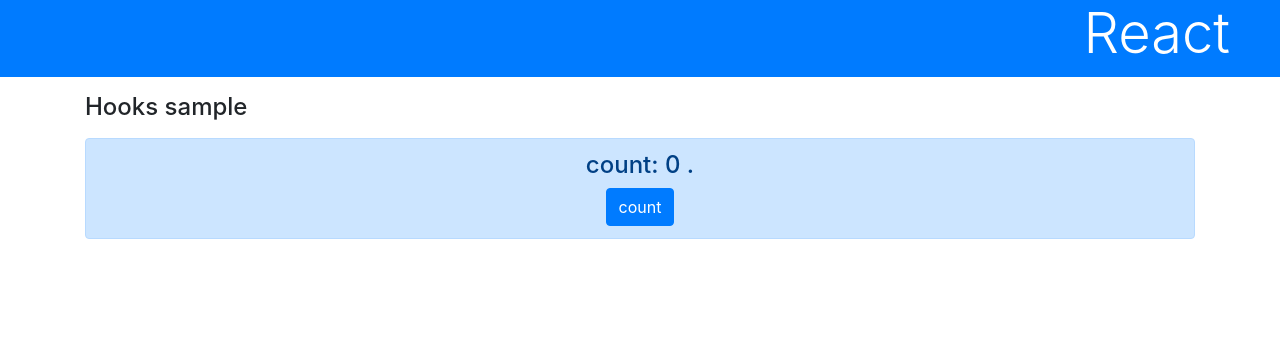
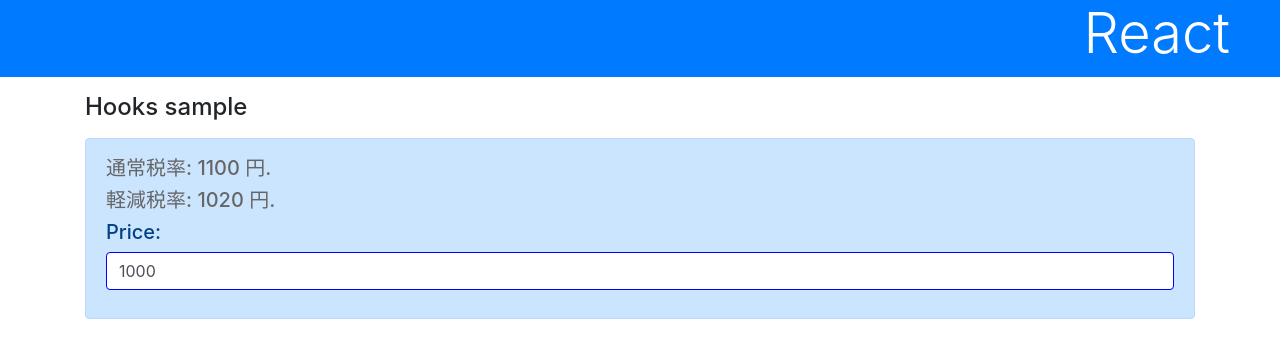
Before and after one commit to AKIRA-HONDA0803/React.js_and_Next.js, a React (Create React App) app in the folder Chapter03/3.2/react_app/: page / in a window 1280 px wide. Shown: the top 358 px of the page. Built offline with nearby package versions, Linux system fonts and the light colour scheme.

Commit message:
複雑な操作を行うフック

```diff
--- a/Chapter03/3.2/react_app/src/App.js
+++ b/Chapter03/3.2/react_app/src/App.js
@@ -1,24 +1,37 @@
 import React, { useState, useEffect } from 'react';
 import './App.css';
 
-function useCounter() {
-  const [num, setNum] = useState(0)
+const useTax = (t1, t2)=> {
+  const [price, setPrice] = useState(1000)
+  const [tx1] = useState(t1)
+  const [tx2] = useState(2)
 
-  const count = ()=>{
-    setNum(num + 1)
+  const tax = ()=> {
+    return Math.floor(price * (1.0 + tx1 / 100))
+  }
+  const reduced = ()=> {
+    return Math.floor(price * (1.0 + tx2 / 100))
   }
 
-  return [num, count]
+  return [price, tax, reduced, setPrice]
 }
 
 function AlertMessage(props) {
-  const [counter, plus] = useCounter()
+  const [price, tax, reduced, setPrice] = useTax(10, 8)
 
-  return <div className="alert alert-primary h5 text-center">
-    <h4>count: {counter} .</h4>
-    <button onClick={plus} className="btn btn-primary">
-      count
-    </button>
+  const DoChange = (e)=> {
+    let p = e.target.value
+    setPrice(p)
+  }
+
+  return <div className="alert alert-primary h5">
+    <p className="h5">通常税率: {tax()} 円.</p>
+    <p className="h5">軽減税率: {reduced()} 円.</p>
+    <div className="form-group">
+      <label className="form-group-label">Price:</label>
+      <input type="number" className="form-control"
+        onChange={DoChange} value={price} />
+    </div>
   </div>
 }
 
```
